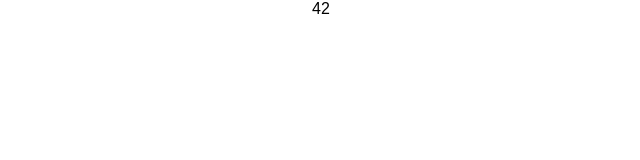
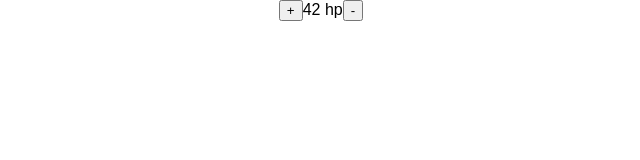
Before and after one commit to rpgtools/initiate, a React (Create React App) app: page / in a window 1280 px wide. Shown: the top 160 px of the page, without its empty margins (319-959 px from the left). Built offline with nearby package versions, Linux system fonts and the light colour scheme.

Commit message:
a really simple hp counter

```diff
--- a/src/App.js
+++ b/src/App.js
@@ -7,7 +7,7 @@ class App extends Component {
   render() {
     return (
       <div className="App">
-        <Creature />
+        <Creature counters={[{id: 1, count: 42, label: "hp"}]}/>
       </div>
     );
   }
--- a/src/components/Counter.js
+++ b/src/components/Counter.js
@@ -1,7 +1,38 @@
 import React from 'react';
 
 export class Counter extends React.Component {
+  constructor(props) {
+    super(props)
+    this.state = {
+      count: props.count,
+    }
+  }
+
+  handleIncrementClick(event) {
+    this.setState({count: this.state.count + this.getAmount(event)});
+  }
+
+  handleDecrementClick(event) {
+    this.setState({count: this.state.count - this.getAmount(event)});
+  }
+
+  getAmount(event) {
+    if(event.metaKey && event.altKey)
+      return 1000
+    if(event.metaKey)
+      return 100
+    if(event.altKey)
+      return 10
+    return 1
+  }
+
 	render() {
-		return(<div>{this.props.count}</div>);
+		return(
+      <div className="counter_widget">
+        <button className="counter_widget-decrement_button" onClick={(event) => this.handleIncrementClick(event)}>+</button>
+        {this.state.count} <span className="counter_widget-label">{this.props.label}</span>
+        <button className="counter_widget-decrement_button" onClick={(event) => this.handleDecrementClick(event)}>-</button>
+      </div>
+    );
 	}
 }
--- a/src/components/Creature.js
+++ b/src/components/Creature.js
@@ -2,7 +2,15 @@ import React from 'react';
 import {Counter} from './Counter'
 
 export class Creature extends React.Component {
-	render() {
-		return(<Counter count="42" />);
+  render() {
+    var counters = []
+    this.props.counters.forEach((counter) => {
+      counters.push(<Counter key={counter.id} count={counter.count}
+                      label={counter.label} />
+      );
+    });
+    return(
+      <div>{counters}</div>
+    );
 	}
 }
```
